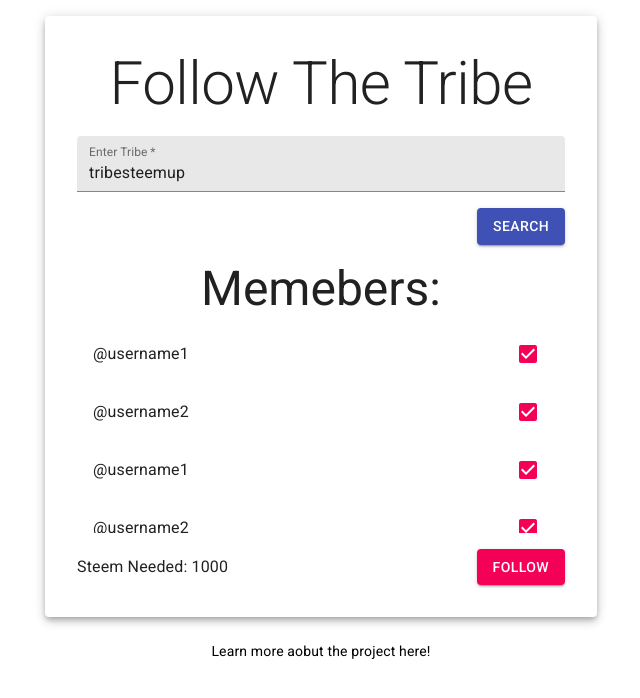
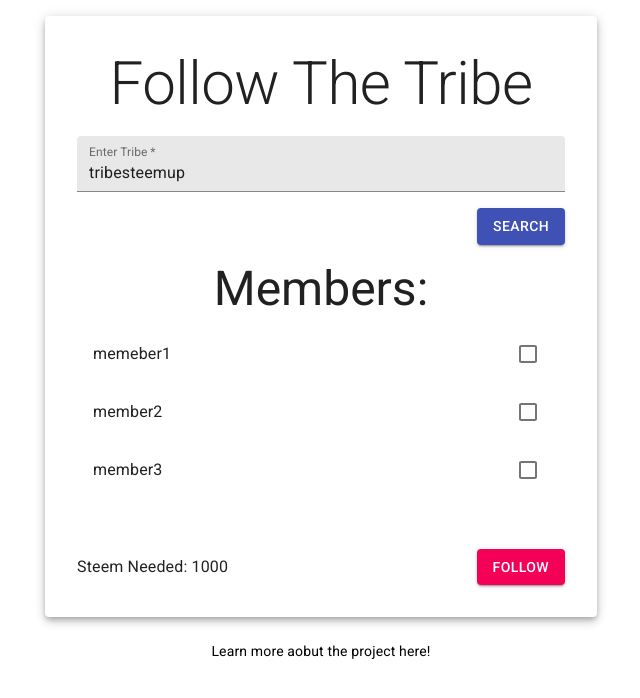
Before and after one commit to clarkkozak/follow-the-tribe, a React (Create React App) app: page / in a window 1280 px wide. Shown: the top 698 px of the page, without its empty margins (319-959 px from the left). Built offline with nearby package versions, Linux system fonts and the light colour scheme.

Commit message:
Created member component
Added
  - member component (first FC for typescript!)

Changed
  - moved member check boxes from follow-tribe to member
  - cleaned up search-tribe
  - function to React.FC functions; ready for TS

```diff
--- a/src/follow-tribe/follow-tribe.tsx
+++ b/src/follow-tribe/follow-tribe.tsx
@@ -4,76 +4,28 @@
   Typography,
   Grid,
   Button,
-  List,
-  ListItem,
-  ListItemText,
-  Checkbox,
+  List
 } from '@material-ui/core'
+import Member from './member';
 
+const memebers: string[] = ['memeber1', 'member2', 'member3']
 
-function FollowTribe() {
+const FollowTribe: React.FC = () => {
 
-  const [checked, setChecked] = React.useState(true);
-  const [checkedTwo, setCheckedTwo] = React.useState(true);
-  const [amount, setAmount] = React.useState(1000)
-
-  const handleChangeTwo = (event: React.ChangeEvent<HTMLInputElement>) => {
-    setCheckedTwo(event.target.checked)
-  }
-
-  const handleChange = (event: React.ChangeEvent<HTMLInputElement>) => {
-    setChecked(event.target.checked)
-    handleCalcSteem()
-  }
-
-  function handleCalcSteem(something?: any): number {
-    setAmount(1001)
-     return 5
-  }
+  const [amount] = React.useState(1000)
 
   return (
     <>
       <Typography variant="h3" component="h2" align="center" style={{ marginTop: 16 }}>
-        Memebers:
+        Members:
         </Typography>
       <form>
         <List style={{ overflow: 'auto', height: 200 }} aria-label="list of memebers">
-          <ListItem button>
-            <ListItemText primary="@username1" />
-            <Checkbox
-              checked={checked}
-              onChange={handleChange}
-              value="primary"
-              inputProps={{ 'aria-label': 'primary checkbox' }}
-            />
-          </ListItem>
-          <ListItem button>
-            <ListItemText primary="@username2" />
-            <Checkbox
-              checked={checkedTwo}
-              onChange={handleChangeTwo}
-              value="something_eles"
-              inputProps={{ 'aria-label': 'primary checkbox' }}
-            />
-          </ListItem>
-          <ListItem button>
-            <ListItemText primary="@username1" />
-            <Checkbox
-              checked={checked}
-              onChange={handleChange}
-              value="primary"
-              inputProps={{ 'aria-label': 'primary checkbox' }}
-            />
-          </ListItem>
-          <ListItem button>
-            <ListItemText primary="@username2" />
-            <Checkbox
-              checked={checkedTwo}
-              onChange={handleChangeTwo}
-              value="something_eles"
-              inputProps={{ 'aria-label': 'primary checkbox' }}
-            />
-          </ListItem>
+          {
+            memebers.map(member => {
+              return <Member member={member} />
+            })
+          }
         </List>
         <Grid
           container
@@ -98,4 +50,5 @@
     </>
   )
 }
+
 export default FollowTribe
--- /dev/null
+++ b/src/follow-tribe/member.tsx
@@ -0,0 +1,25 @@
+import React from 'react'
+import {
+  ListItem,
+  ListItemText,
+  Checkbox
+} from '@material-ui/core'
+
+interface MemberProps {
+  member: string,
+}
+
+const Member: React.FC<MemberProps> = ({ member }) => {
+  return (
+    <ListItem button>
+      <ListItemText primary={member} />
+      <Checkbox
+        // checked={checked}
+        // onChange={handleChange}
+        value="something_eles"
+        inputProps={{ 'aria-label': 'primary checkbox' }}
+      />
+    </ListItem>
+  )
+}
+export default Member
--- a/src/search-tribe/search-tribe.tsx
+++ b/src/search-tribe/search-tribe.tsx
@@ -1,7 +1,7 @@
 import React from 'react'
-import { Typography, TextField, Button } from '@material-ui/core'
+import { Typography, TextField, Button, Grid } from '@material-ui/core'
 
-function SearchTribe() {
+const SearchTribe: React.FC = () => {
   return (
     <>
       <Typography style={{ marginBottom: 16 }} variant="h2" component="h1" align="center">
@@ -19,16 +19,16 @@
           fullWidth
           label="Enter Tribe"
         />
-        <div style={{
-          display: 'flex',
-          justifyContent: 'space-between',
-          marginTop: 16
-        }}>
-          <div></div>
+        <Grid container
+          justify="flex-end"
+          style={{
+            marginTop: 16
+          }}
+        >
           <Button variant="contained" color="primary">
             Search
         </Button>
-        </div>
+        </Grid>
       </form>
     </>
   )
```
